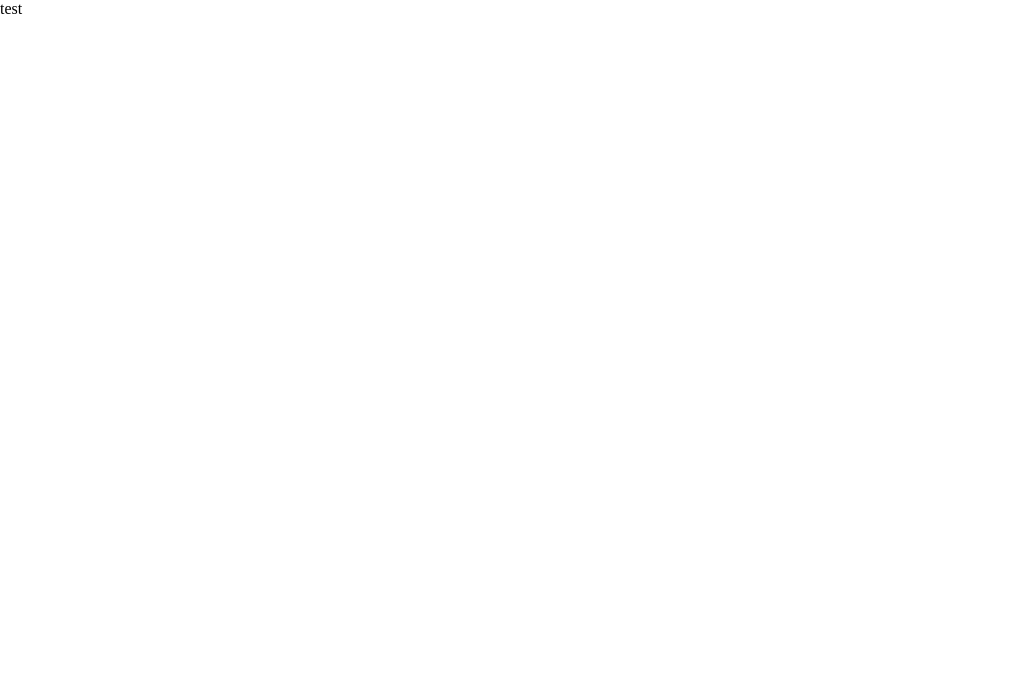
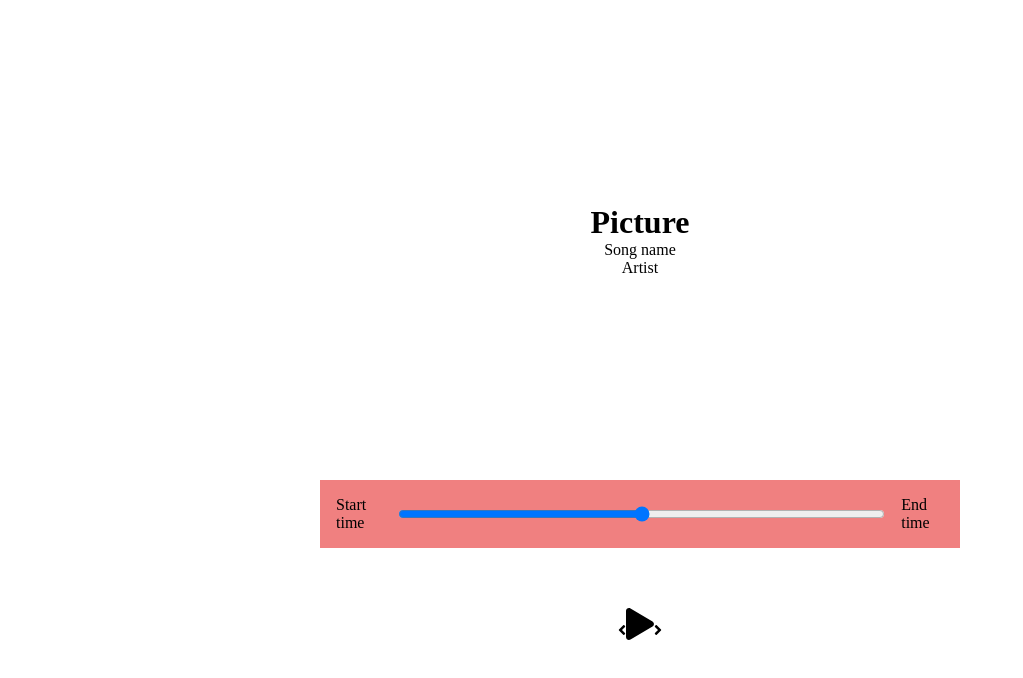
Before and after one commit to aXenDeveloper/react-songs, a React (Create React App) app: page / in a window 1280 px wide. Shown: the top 678 px of the page, without its empty margins (0-1023 px from the left). Built offline with nearby package versions, Linux system fonts and the light colour scheme.

Commit message:
Added styles

```diff
--- a/package.json
+++ b/package.json
@@ -3,6 +3,9 @@
   "version": "0.1.0",
   "private": true,
   "dependencies": {
+    "@fortawesome/fontawesome-svg-core": "^1.2.32",
+    "@fortawesome/free-solid-svg-icons": "^5.15.1",
+    "@fortawesome/react-fontawesome": "^0.1.12",
     "@testing-library/jest-dom": "^5.11.5",
     "@testing-library/react": "^11.1.1",
     "@testing-library/user-event": "^12.2.0",
--- a/src/App.tsx
+++ b/src/App.tsx
@@ -1,7 +1,14 @@
 import React from 'react';
+import Player from './components/Player';
+import Song from './components/Song';
 
 const App = () => {
-	return <div>test</div>;
+	return (
+		<div className='children'>
+			<Song />
+			<Player />
+		</div>
+	);
 };
 
 export default App;
--- /dev/null
+++ b/src/components/Player.jsx
@@ -0,0 +1,23 @@
+import React from 'react';
+import { FontAwesomeIcon } from '@fortawesome/react-fontawesome';
+import { faPlay, faAngleLeft, faAngleRight } from '@fortawesome/free-solid-svg-icons';
+
+const Player = () => {
+    return (
+        <div className="player">
+            <div className="time-control">
+                <p>Start time</p>
+                <input type="range" />
+                <p>End time</p>
+            </div>
+
+            <div className="play-control">
+            <FontAwesomeIcon className="skip-back" icon={faAngleLeft} />
+                <FontAwesomeIcon className="play" icon={faPlay} size="2x"/>
+                <FontAwesomeIcon className="skip-forward" icon={faAngleRight} />
+            </div>
+        </div>
+    )
+};
+
+export default Player;
--- /dev/null
+++ b/src/components/Song.jsx
@@ -0,0 +1,13 @@
+import React from 'react';
+
+const Song = () => {
+    return (
+        <div className="song-container">
+            <h1>Picture</h1>
+            <p>Song name</p>
+            <p>Artist</p>
+        </div>
+    )
+};
+
+export default Song;
--- /dev/null
+++ b/src/styles/_player.scss
@@ -0,0 +1,22 @@
+.player {
+    min-height: 20vh;
+    display: flex;
+    flex-direction: column;
+    align-items: center;
+    justify-content: space-between;
+}
+
+.time-control {
+    width: 50%;
+    background-color: lightcoral;
+    display: flex;
+
+    input {
+        width: 100%;
+        padding: 1rem 2rem;
+    }
+
+    p {
+        padding: 1rem;
+    }
+}
--- /dev/null
+++ b/src/styles/_song.scss
@@ -0,0 +1,7 @@
+.song-container {
+    min-height: 60vh;
+    display: flex;
+    flex-direction: column;
+    justify-content: center;
+    align-items: center;
+}
--- a/src/styles/app.scss
+++ b/src/styles/app.scss
@@ -1,9 +1,10 @@
 *,
 *::after,
 *::before {
+    margin: 0;
+    padding: 0;
     box-sizing: border-box;
 }
 
-body {
-    margin: 0;
-}
+@import './player';
+@import './song';
```
Also changed, not shown: 1 other file (tests, documents, lock files or other folders).
